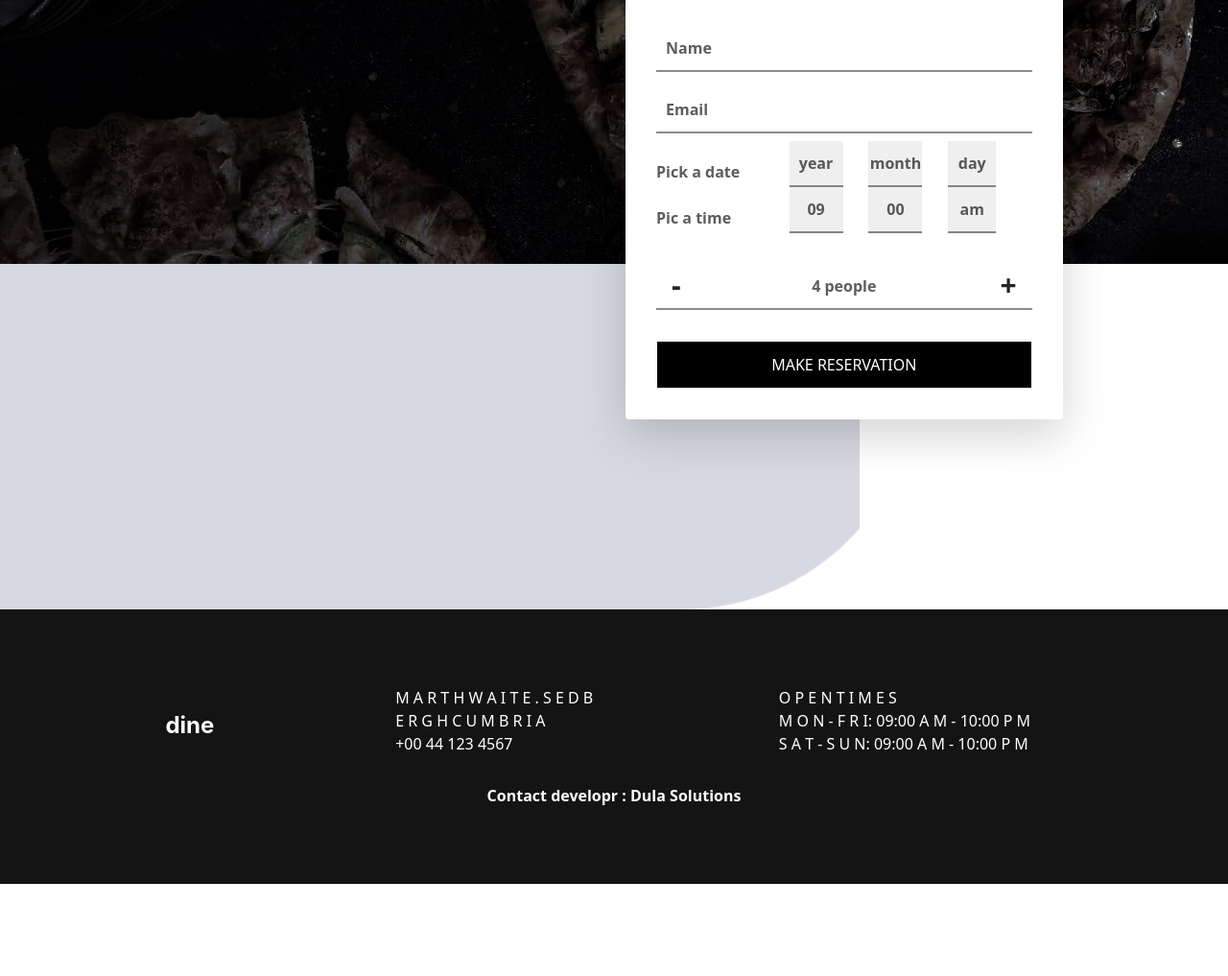
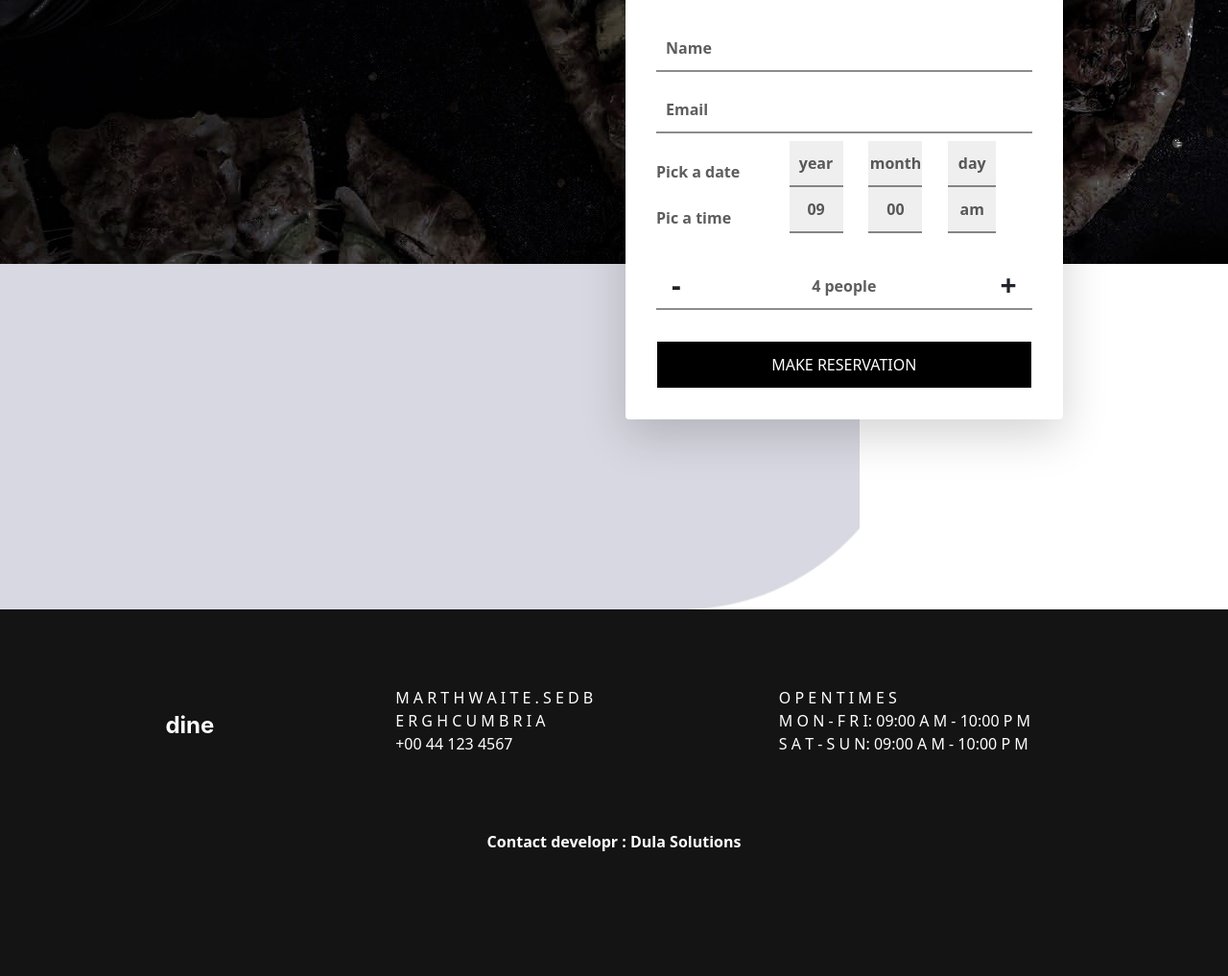
Before and after one commit to Dul72/Dine, a plain HTML site: page book.html in a window 1280 px wide. Shown: the part 445-1462 px from the top of the page at 96% size. Before the commit the page ends 1366 px from the top, so only its background shows below. Drawn offline with Linux system fonts and the light colour scheme.

Commit message:
Update book.html

```diff
--- a/book.html
+++ b/book.html
@@ -135,7 +135,7 @@
 					S A T - S U N: 09:00 A M - 10:00 P M
 
 				</div><br>
-                <a href="https://m.facebook.com/Dula-Solutions-105743411255066/?__tn__=C-R" class="a-tag uk-anim-2" style="text-align: center;">Contact developr : Dula Solutions</a>
+                <a href="https://m.facebook.com/Dula-Solutions-105743411255066/?__tn__=C-R" class="a-tag my-5 uk-anim-2" style="text-align: center;">Contact developr : Dula Solutions</a>
 			</div>
 
 		</div>
```
